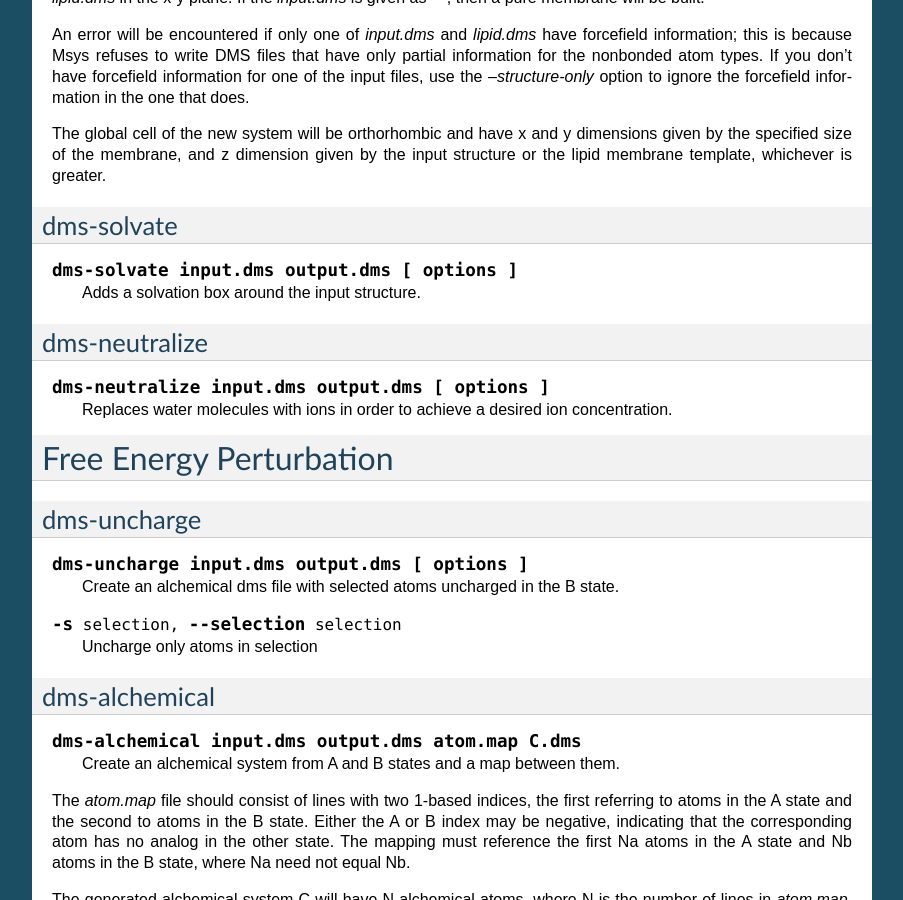
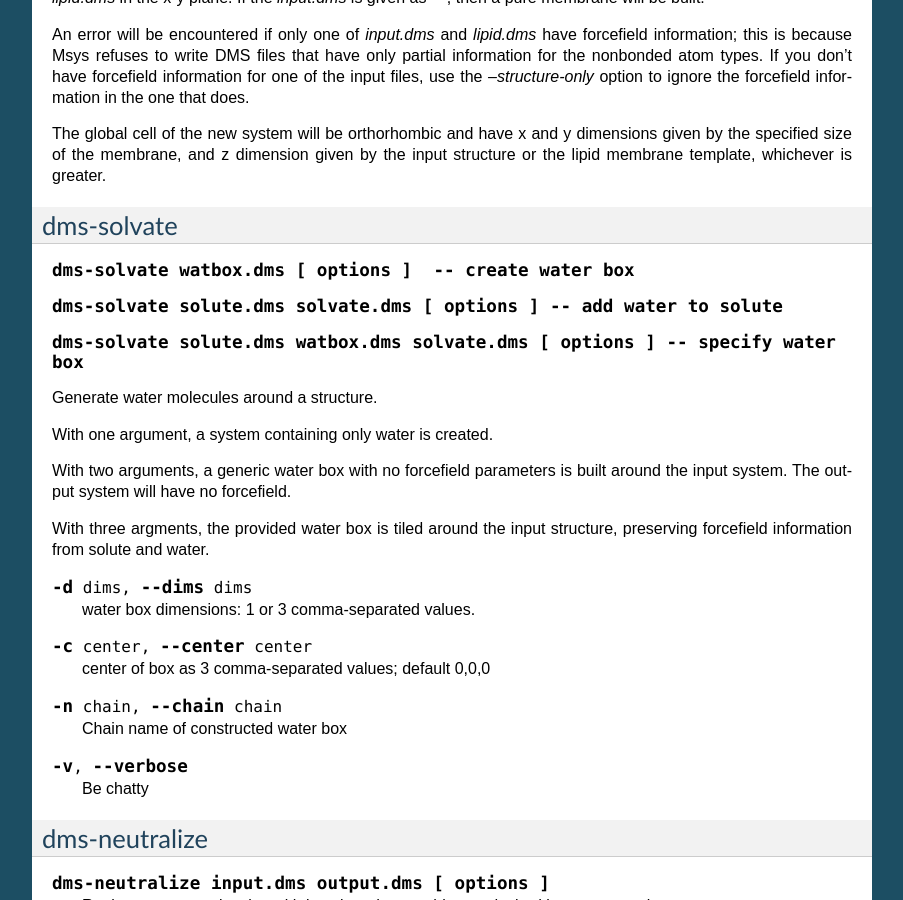
Before and after one commit to DEShawResearch/msys, a Sphinx documentation site: the page built from doc/source/tools.rst, in a window 1280 px wide and 900 px high, scrolled down 2952 px. Shown: the whole window, without its empty margins (198-1101 px from the left). Built offline with Sphinx 7.4.7, drawn with Linux system fonts in a browser that asks for light colours.

Commit message:
Docs for dms-solvate.
[git-p4: depot-paths = "//depot/desrad/main/sw/libs/msys/": change = 125471]

```diff
--- a/doc/source/tools.rst
+++ b/doc/source/tools.rst
@@ -221,11 +221,41 @@ greater.
 
 dms-solvate
 -----------
+
 .. program:: dms-solvate
 
-.. describe:: dms-solvate input.dms output.dms [ options ]
+.. describe:: dms-solvate watbox.dms [ options ]  -- create water box
 
-   Adds a solvation box around the input structure.
+.. describe:: dms-solvate solute.dms solvate.dms [ options ] -- add water to solute
+
+.. describe:: dms-solvate solute.dms watbox.dms solvate.dms [ options ] -- specify water box
+
+Generate water molecules around a structure.
+
+With one argument, a system containing only water is created.
+
+With two arguments, a generic water box with no forcefield parameters
+is built around the input system.  The output system will have no forcefield.
+
+With three argments, the provided water box is tiled around the input
+structure, preserving forcefield information from solute and water.
+
+.. cmdoption:: -d dims, --dims dims
+
+   water box dimensions: 1 or 3 comma-separated values.
+
+.. cmdoption:: -c center, --center center
+
+   center of box as 3 comma-separated values; default 0,0,0
+
+.. cmdoption:: -n chain, --chain chain
+
+   Chain name of constructed water box
+
+.. cmdoption:: -v, --verbose
+
+   Be chatty
+
 
 dms-neutralize
 --------------
```
